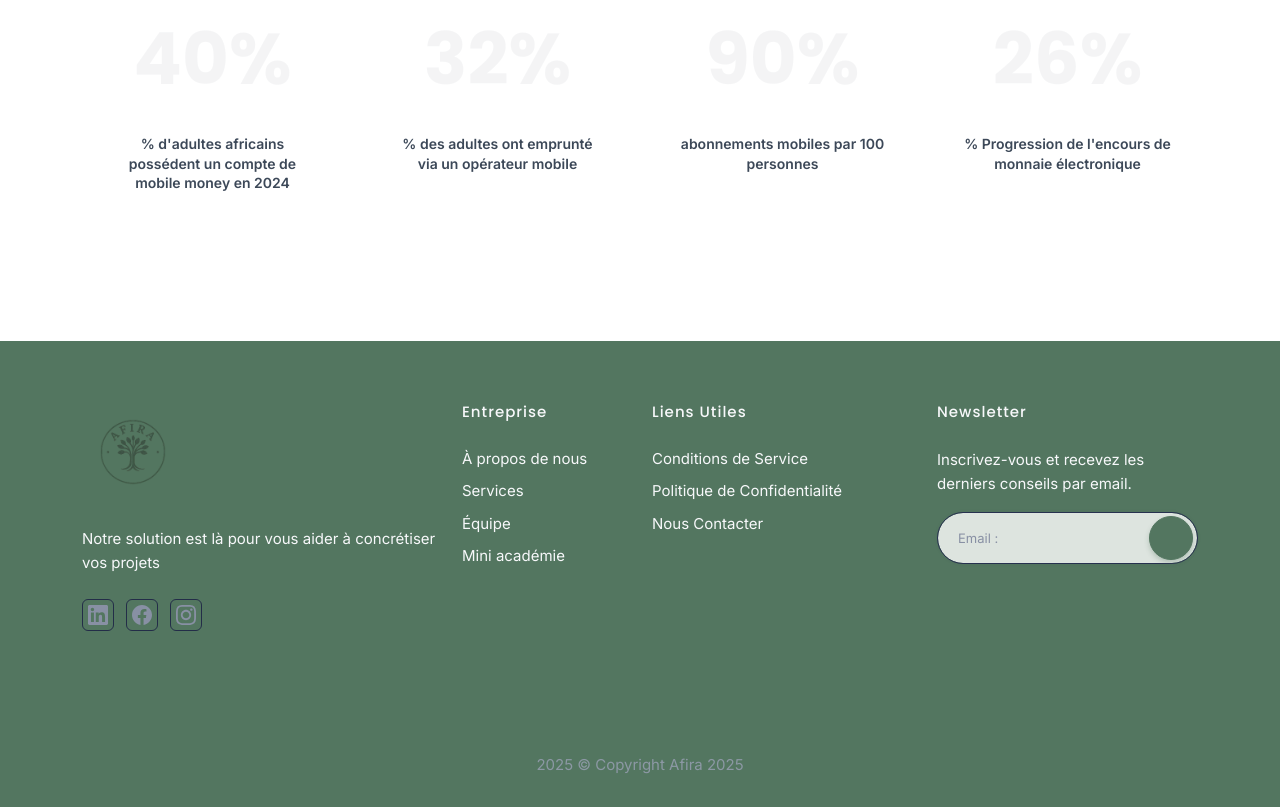
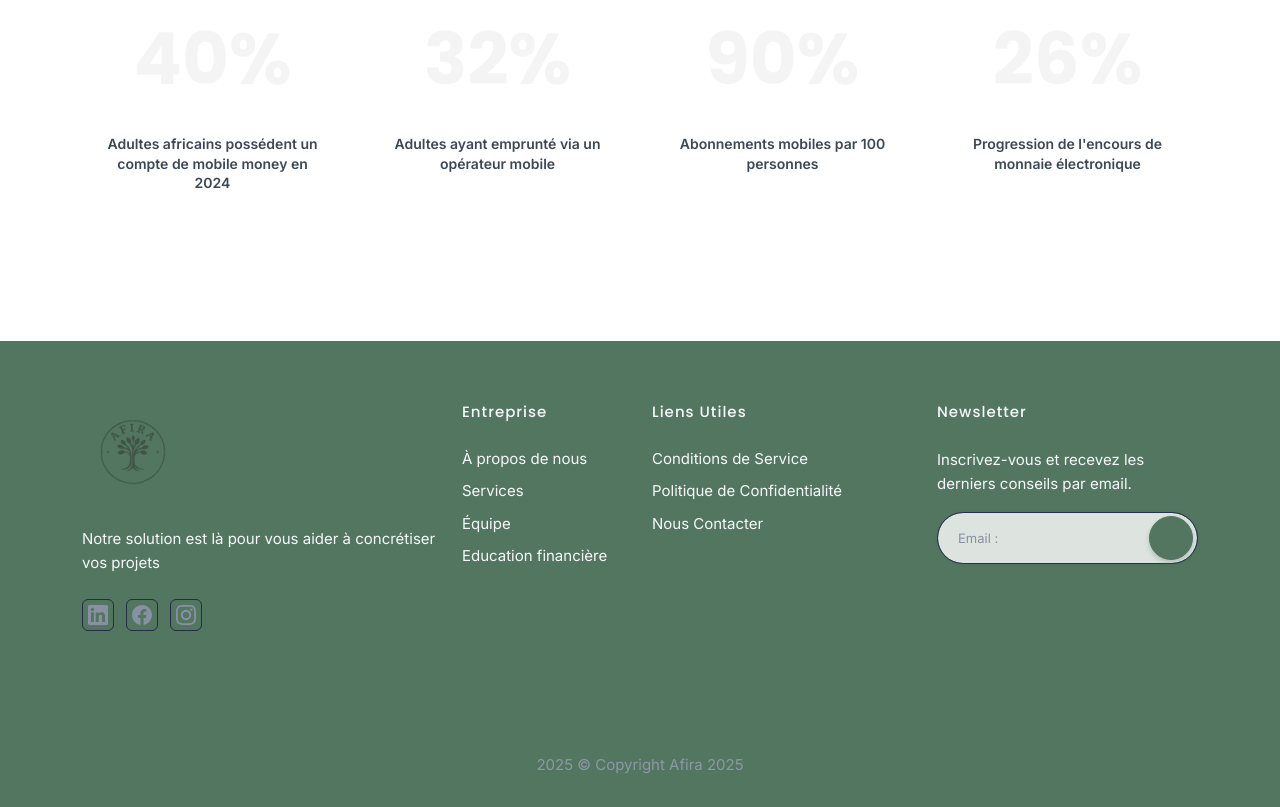
Before and after one commit to raakii/afira_website, a Next.js app: page /about in a window 1280 px wide. Shown: the part 1880-2687 px from the top of the page. Built offline with nearby package versions, Linux system fonts and the light colour scheme.

Commit message:
social media links

```diff
--- a/src/components/footerFour.js
+++ b/src/components/footerFour.js
@@ -51,7 +51,7 @@ export default function FooterFour(){
                                         <li><Link href="/about" className="text-foot d-flex align-items-center"> {t('footer.company.about')}</Link></li>
                                         <li><Link href="/services" className="text-foot d-flex align-items-center"> {t('footer.company.services')}</Link></li>
                                         <li><Link href="/team" className="text-foot d-flex align-items-center"> {t('footer.company.team')}</Link></li>
-                                        <li><Link href="#" className="text-foot d-flex align-items-center"> {t('footer.company.miniAcademy')}</Link></li>
+                                        <li><Link href="/education" className="text-foot d-flex align-items-center"> {t('footer.company.miniAcademy')}</Link></li>
                                     </ul>
                                 </div>
 
--- a/src/translations/en.json
+++ b/src/translations/en.json
@@ -340,7 +340,7 @@
       "about": "About us",
       "services": "Services",
       "team": "Team",
-      "miniAcademy": "Mini academy"
+      "miniAcademy": "Financial literacy"
     },
     "usefulLinks": {
       "title": "Useful Links",
@@ -403,25 +403,25 @@
         "id": 1,
         "start": "0",
         "end": "40",
-        "title": "% of African adults own a mobile money account in 2024"
+        "title": "African that adults own a mobile money account in 2024"
       },
       {
         "id": 2,
         "start": "0",
         "end": "32",
-        "title": "% of adults have borrowed via a mobile operator"
+        "title": "Adults thathave borrowed via a mobile operator"
       },
       {
         "id": 3,
         "start": "0",
         "end": "90",
-        "title": "mobile subscriptions per 100 people"
+        "title": "Mobile subscriptions per 100 people"
       },
       {
         "id": 4,
         "start": "0",
         "end": "26",
-        "title": "% Growth in electronic money outstanding"
+        "title": "Growth in electronic money outstanding"
       }
     ]
   }
--- a/src/translations/fr.json
+++ b/src/translations/fr.json
@@ -322,7 +322,7 @@
       "about": "À propos de nous",
       "services": "Services",
       "team": "Équipe",
-      "miniAcademy": "Mini académie"
+      "miniAcademy": "Education financière"
     },
     "usefulLinks": {
       "title": "Liens Utiles",
@@ -385,25 +385,25 @@
         "id": 1,
         "start": "0",
         "end": "40",
-        "title": "% d'adultes africains possédent un compte de mobile money en 2024"
+        "title": "Adultes africains possédent un compte de mobile money en 2024"
       },
       {
         "id": 2,
         "start": "0",
         "end": "32",
-        "title": "% des adultes ont emprunté via un opérateur mobile"
+        "title": "Adultes ayant emprunté via un opérateur mobile"
       },
       {
         "id": 3,
         "start": "0",
         "end": "90",
-        "title": "abonnements mobiles par 100 personnes"
+        "title": "Abonnements mobiles par 100 personnes"
       },
       {
         "id": 4,
         "start": "0",
         "end": "26",
-        "title": "% Progression de l'encours de monnaie électronique"
+        "title": "Progression de l'encours de monnaie électronique"
       }
     ]
   }
```
